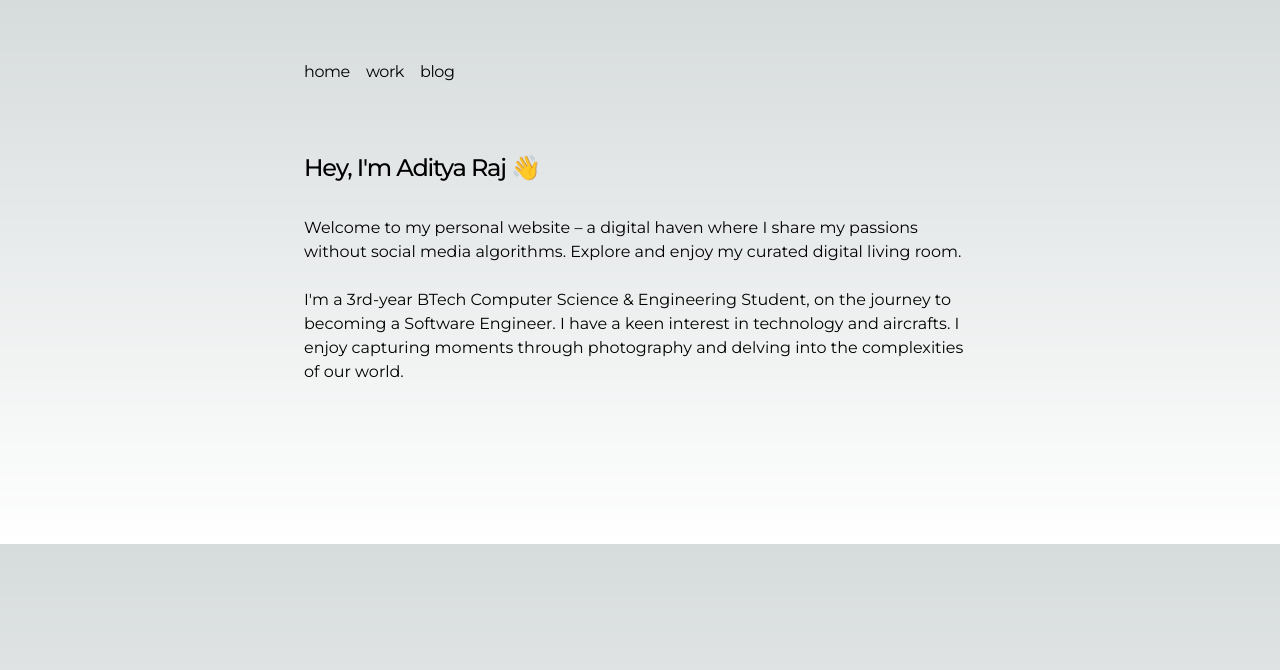
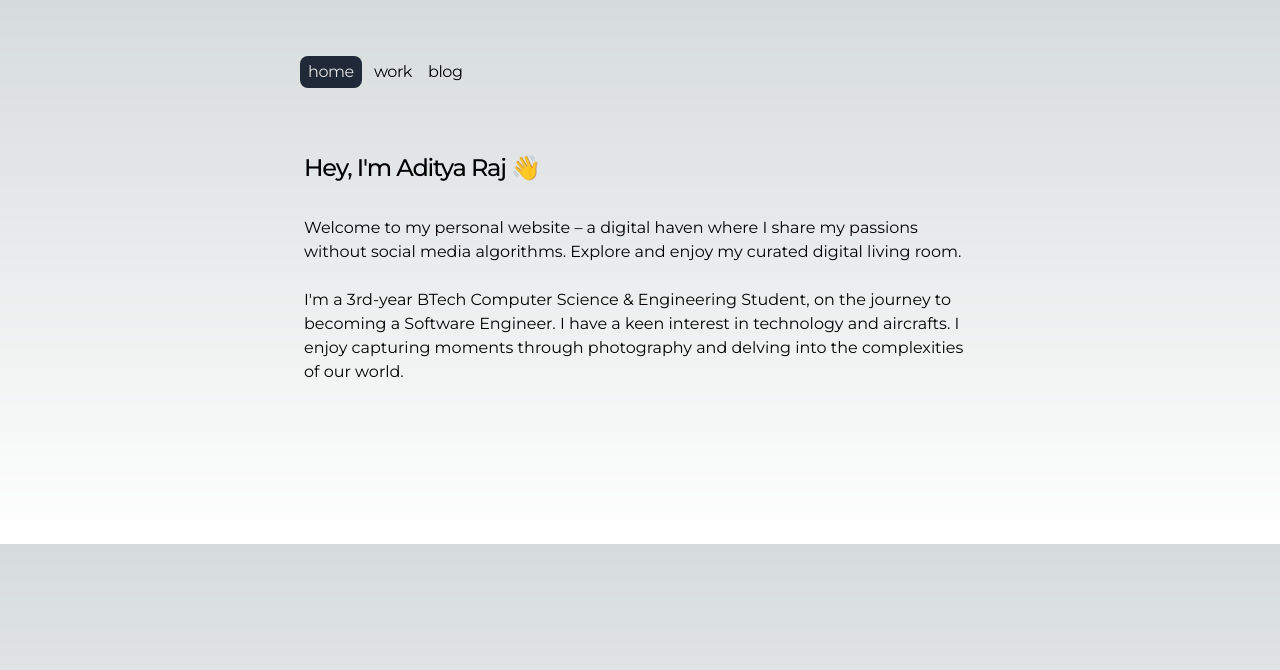
Before and after one commit to adistrim/adistrimdotin, a Next.js app: page / in a window 1280 px wide. Shown: the top 670 px of the page. Built offline with nearby package versions, Linux system fonts and the light colour scheme.

Commit message:
made header a component & and improved the interactiveness of the header

```diff
--- /dev/null
+++ b/src/app/components/header.tsx
@@ -0,0 +1,23 @@
+"use client";
+import React from 'react';
+import { usePathname } from 'next/navigation';
+
+const Header: React.FC = () => {
+    const pathname = usePathname();
+
+    return (
+        <aside className='-ml-[8px] mb-16 tracking-tight'>
+          <div className="lg:sticky lg:top-20">
+            <nav className="flex flex-row items-start relative px-0 pb-0 fade md:overflow-auto scroll-pr-6 md:relative" id="nav">
+              <div className="flex flex-row space-x-0 pr-10">
+                <a className={`transition-all mx-1 hover:bg-gray-800 hover:text-neutral-800 hover:text-neutral-200 flex align-middle relative py-1 px-2 rounded-lg ${pathname === '/' ? 'bg-gray-800 text-neutral-200' : ''}`} href="/">home</a>
+                <a className={`transition-all mx-1 hover:bg-gray-800 hover:text-neutral-800 hover:text-neutral-200 flex align-middle relative py-1 px-2 rounded-lg ${pathname === '/work' ? 'bg-gray-800 text-neutral-200' : ''}`} href="/work">work</a>
+                <a className={`transition-all mx-1 hover:bg-gray-800 hover:text-neutral-800 hover:text-neutral-200 flex align-middle relative py-1 px-2 rounded-lg ${pathname === '/blog' ? 'bg-gray-800 text-neutral-200' : ''}`} href="/blog">blog</a>
+              </div>
+            </nav>
+          </div>
+        </aside>
+    );
+};
+
+export default Header;
--- a/src/app/page.tsx
+++ b/src/app/page.tsx
@@ -1,18 +1,10 @@
+import Header from "./components/header"
+
 export default function Home() {
   return (
     <main className='font-mons antialiased max-w-2xl mb-40 flex flex-col md:flex-row mx-4 mt-8 lg:mx-auto'>
       <div className='flex-auto min-w-0 mt-6 flex flex-col px-2 md:px-0'>
-        <aside className='-ml-[8px] mb-16 tracking-tight'>
-          <div className="lg:sticky lg:top-20">
-            <nav className="flex flex-row items-start relative px-0 pb-0 fade md:overflow-auto scroll-pr-6 md:relative" id="nav">
-              <div className="flex flex-row space-x-0 pr-10">
-                <a className="transition-all hover:text-neutral-800 dark:hover:text-neutral-200 flex align-middle relative py-1 px-2" href="/">home</a>
-                <a className="transition-all hover:text-neutral-800 dark:hover:text-neutral-200 flex align-middle relative py-1 px-2" href="/work">work</a>
-                <a className="transition-all hover:text-neutral-800 dark:hover:text-neutral-200 flex align-middle relative py-1 px-2" href="/blog">blog</a>
-              </div>
-            </nav>
-          </div>
-        </aside>
+        <Header />
         <section>
           <h1 className='font-medium text-2xl mb-8 tracking-tighter'>
             Hey, I'm Aditya Raj 👋
```
